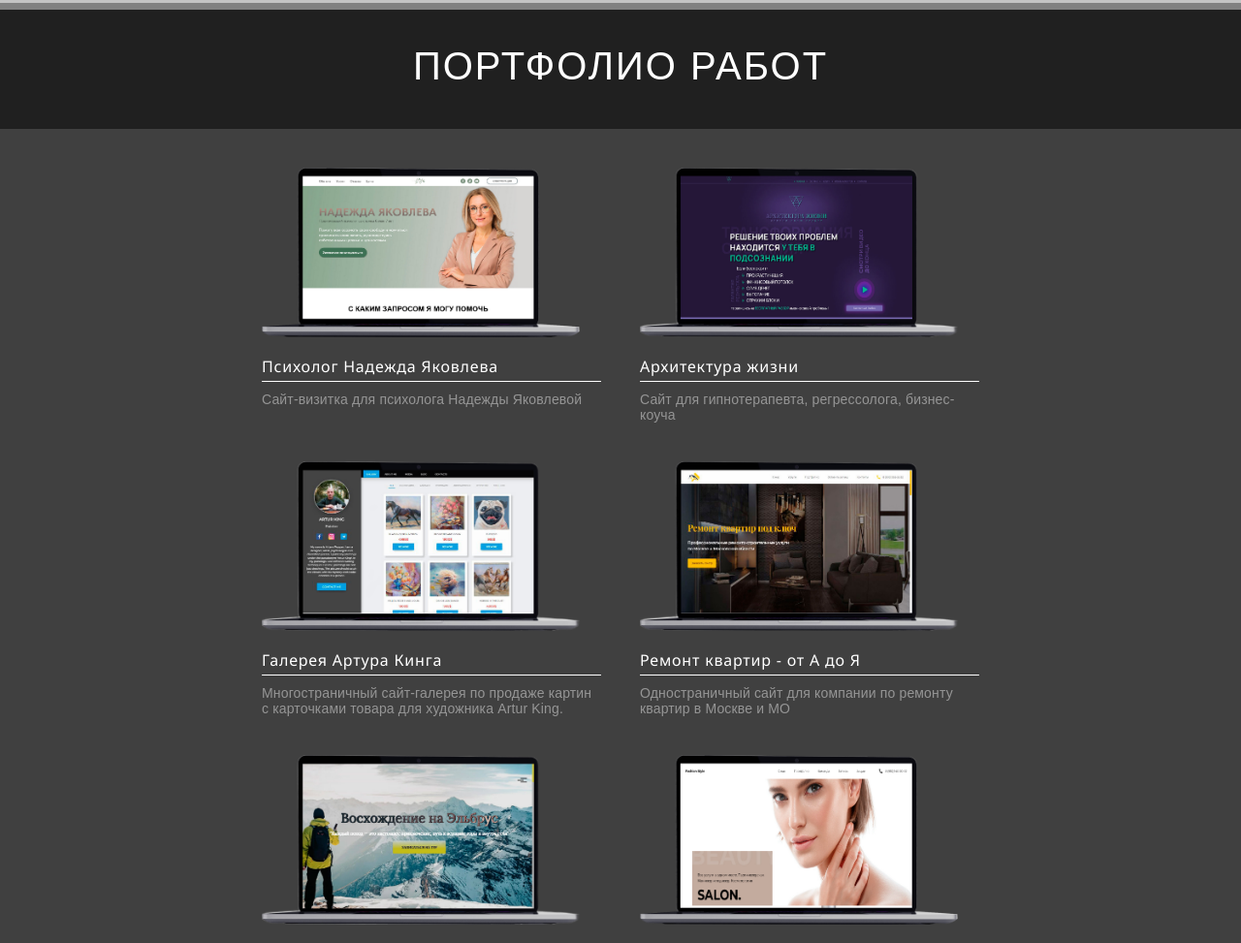
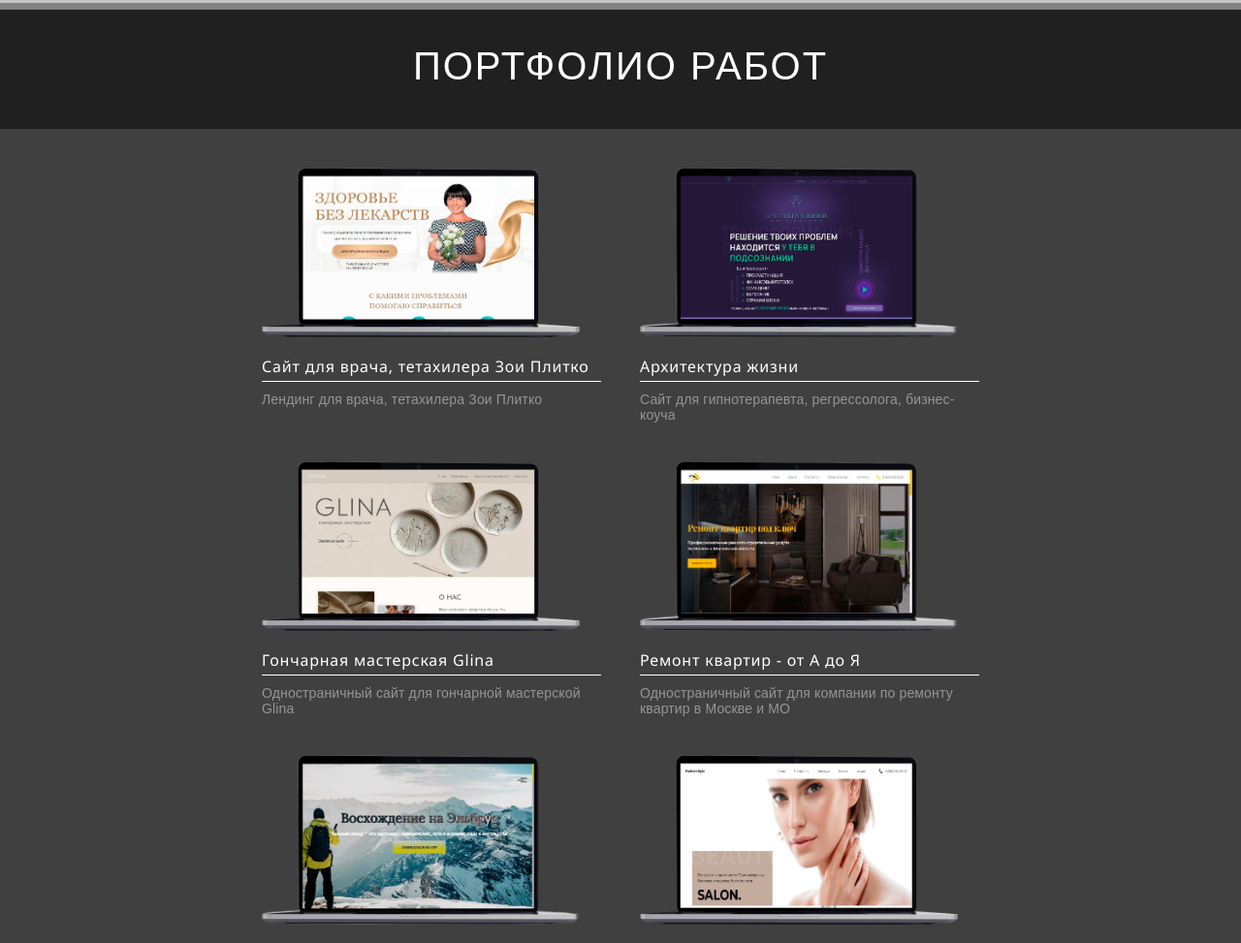
Before and after one commit to natalia-0729/Portfolio, a plain HTML site: page index.html in a window 1280 px wide. Shown: the part 836-1809 px from the top of the page at 97% size. Drawn offline with Linux system fonts and the light colour scheme; a web font is replaced by a local one.

Commit message:
Update index.html

```diff
--- a/index.html
+++ b/index.html
@@ -241,9 +241,9 @@
       <div class="portfolio__content">
         <div class="portfolio__items">
           <div class="portfolio__item">
-            <a class="portfolio__link" href="http://psy-nadejda-yakovleva.ru.tilda.ws/" target="_blank"><img class="portfolio__img" src="images/laptop_8.png" alt="картинка сайта психолога"></a>
-            <a class="portfolio__link" href="http://psy-nadejda-yakovleva.ru.tilda.ws/" target="_blank"><h4 class="portfolio__name">Психолог Надежда Яковлева</h4></a>
-            <p class="portfolio__text">Сайт-визитка для психолога Надежды Яковлевой</p>
+            <a class="portfolio__link" href="http://psy-nadejda-yakovleva.ru.tilda.ws/" target="_blank"><img class="portfolio__img" src="images/laptop_zoya.png" alt="картинка сайта психолога"></a>
+            <a class="portfolio__link" href="http://psy-nadejda-yakovleva.ru.tilda.ws/" target="_blank"><h4 class="portfolio__name">Сайт для врача, тетахилера Зои Плитко</h4></a>
+            <p class="portfolio__text">Лендинг для врача, тетахилера Зои Плитко</p>
           </div>
           <div class="portfolio__item">
             <a class="portfolio__link" href="https://architecture-life.com" target="_blank"><img class="portfolio__img" src="images/laptop_1.png" alt="картинка сайта гипнотерапевта"></a>
@@ -251,9 +251,9 @@
             <p class="portfolio__text">Сайт для гипнотерапевта, регрессолога, бизнес-коуча</p>
           </div>
           <div class="portfolio__item">
-            <a class="portfolio__link" href="https://arturking.site/" target="_blank"><img class="portfolio__img" src="images/laptop_2.png" alt="картинка сайта картиной галереи"></a>
-            <a class="portfolio__link" href="https://arturking.site/" target="_blank"><h4 class="portfolio__name">Галерея Артура Кинга</h4></a>
-            <p class="portfolio__text">Многостраничный сайт-галерея по продаже картин с карточками товара для художника Artur King.</p>
+            <a class="portfolio__link" href="https://arturking.site/" target="_blank"><img class="portfolio__img" src="images/laptop_glina.png" alt="картинка сайта для гончарной мастероской"></a>
+            <a class="portfolio__link" href="https://arturking.site/" target="_blank"><h4 class="portfolio__name">Гончарная мастерская Glina</h4></a>
+            <p class="portfolio__text">Одностраничный сайт для гончарной мастерской Glina</p>
           </div>
           <div class="portfolio__item">
             <a class="portfolio__link" href="https://natalia-0729.github.io/Repair-from-A-to-Z/" target="_blank"><img class="portfolio__img" src="images/laptop_3.png" alt="картинка сайта по ремонту квартир"></a>
```
